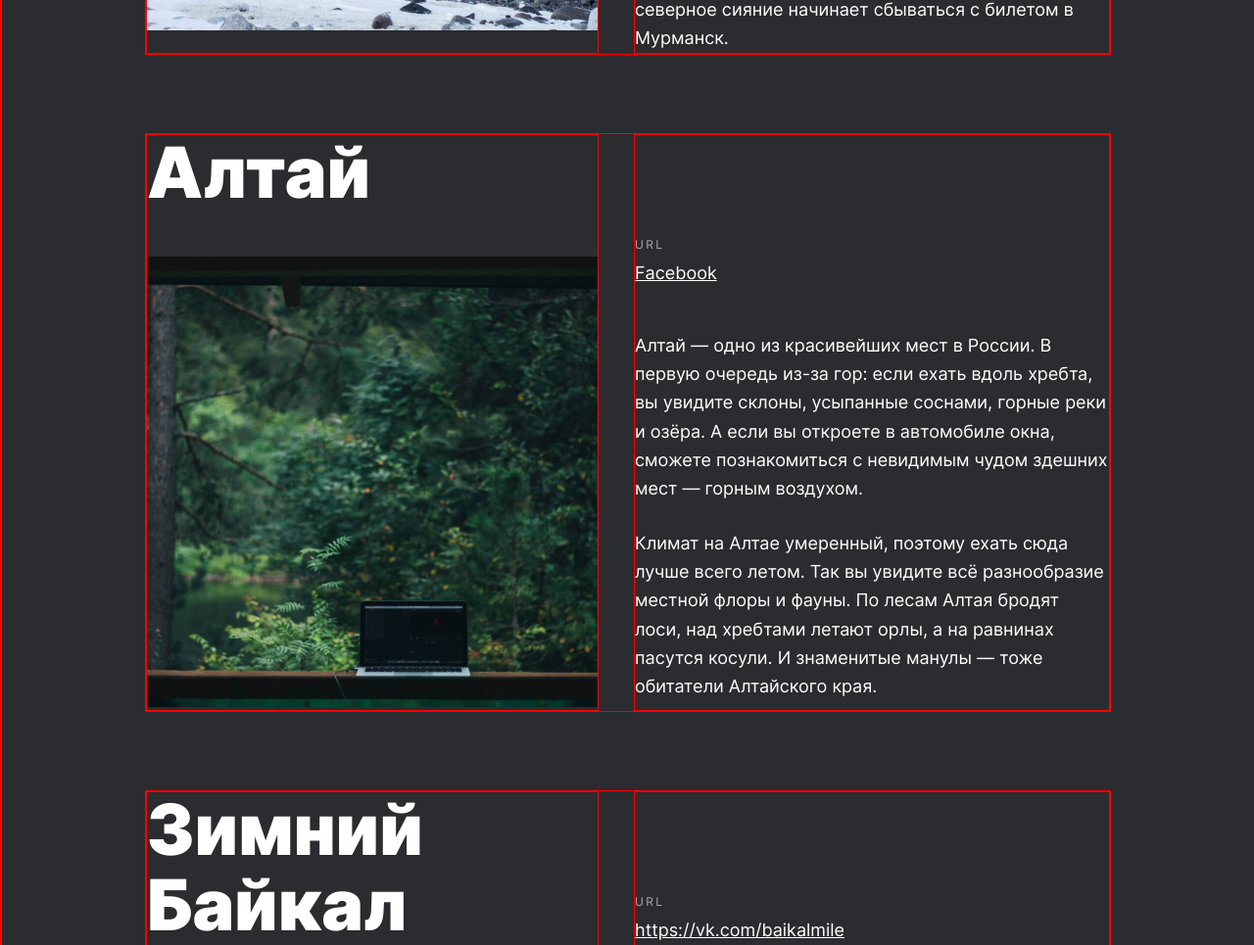
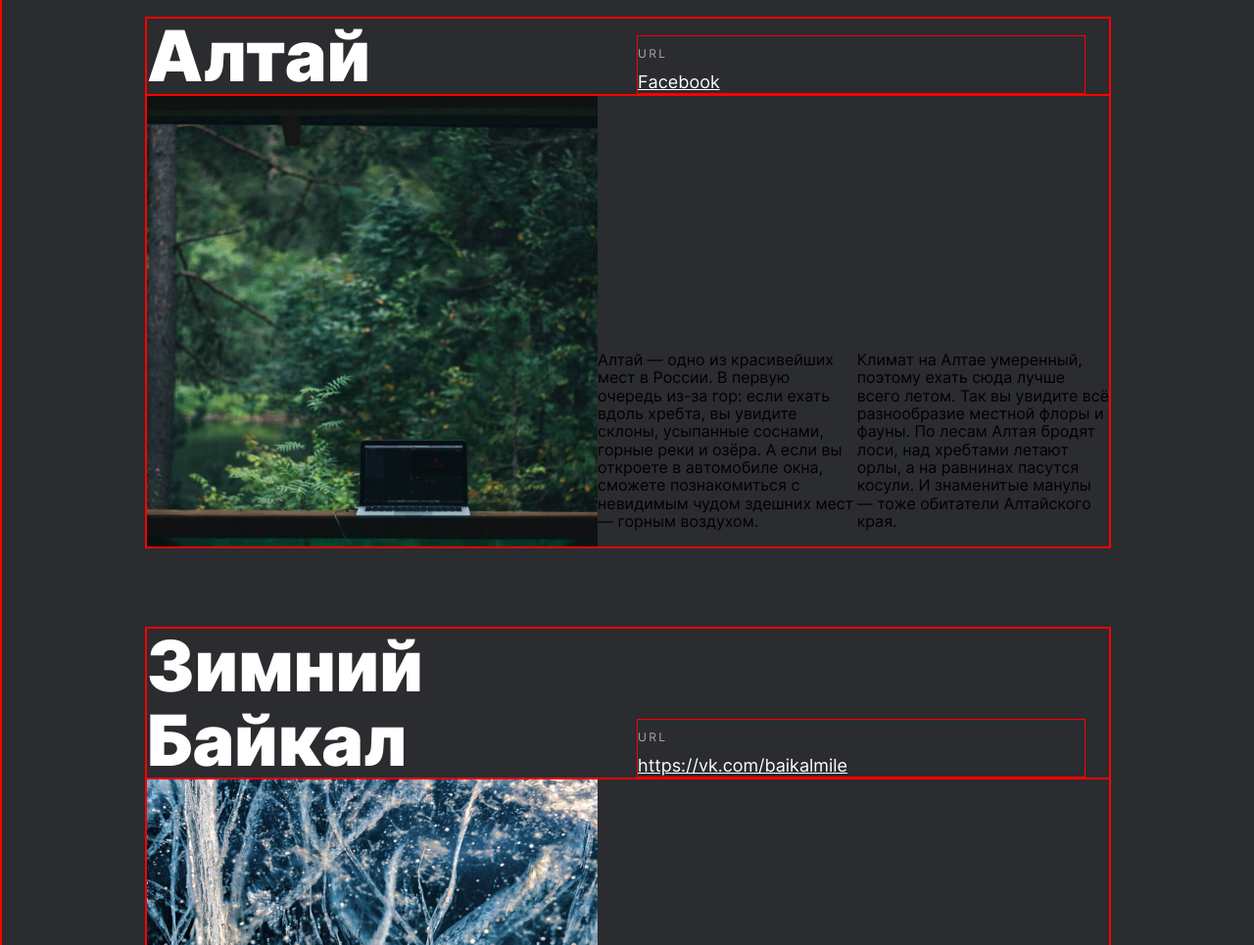
Before and after one commit to RezantsevaYana/russian-travel, a plain HTML site: page index.html in a window 1280 px wide. Shown: the part 3840-4805 px from the top of the page at 98% size. Drawn offline with Linux system fonts and the light colour scheme.

Commit message:
flex places

```diff
--- a/index.html
+++ b/index.html
@@ -90,11 +90,13 @@
                 <div class="card">
                     <div class="card__brief">
                         <h2 class="card__title">Куршская коса</h2>
-                        <img class="card__image" src="./images/place-kosa.jpg" alt="">
+                        <div class="card__website">
+                            <p class="card__url">URL</p>
+                            <a href="http://park-kosa.ru" class="card__link" target="_blank">park-kosa.ru</a>
+                        </div>
                     </div>
                     <div class="card__main-text">
-                        <p class="card__url">URL</p>
-                        <a  href="http://park-kosa.ru" class="card__link" target="_blank">park-kosa.ru</a>
+                        <img class="card__image" src="./images/place-kosa.jpg" alt="">
                         <p class="card__paragraph">Здесь, посреди лесов и песчаных дюн,
                             вы сможете увидеть два водных горизонта — спокойного Куршского залива
                             с одной стороны и подёрнутого рябью волн Балтийского моря с другой.
@@ -107,14 +109,20 @@
                             окуная в спокойствие природы и запах стального, прохладного моря.</p>
                     </div>
                 </div>
+
+
+
                 <div class="card">
                     <div class="card__brief">
                         <h2 class="card__title">Кольский</h2>
-                        <img class="card__image" src="./images/place-kolsky.jpg" alt="Кольский">
+                        <div class="card__website">
+                            <p class="card__url">URL</p>
+                            <a href="https://yourshot.nationalgeographic.com/photos/?keywords=kolskiy"
+                                class="card__link" target="_blank">National Geographic</a>
+                        </div>
                     </div>
                     <div class="card__main-text">
-                        <p class="card__url">URL</p>
-                        <a href="https://yourshot.nationalgeographic.com/photos/?keywords=kolskiy" class="card__link" target="_blank">National Geographic</a>
+                        <img class="card__image" src="./images/place-kolsky.jpg" alt="Кольский">
                         <p class="card__paragraph">Почти весь полуостров находится за Полярным кругом.
                             Саамская тундра, от которой на юг —
                             тайга, а на север — Ледовитый океан, прикидывающийся Баренцевым морем.</p>
@@ -129,11 +137,14 @@
                 <div class="card">
                     <div class="card__brief">
                         <h2 class="card__title">Алтай</h2>
-                        <img class="card__image" src="./images/place-altai.jpg" alt="Алтай">
+                        <div class="card__website">
+                            <p class="card__url">URL</p>
+                            <a href="https://www.facebook.com/vera.bashmakova/posts/10156011613718822"
+                                class="card__link" target="_blank">Facebook</a>
+                        </div>
                     </div>
                     <div class="card__main-text">
-                        <p class="card__url">URL</p>
-                        <a href="https://www.facebook.com/vera.bashmakova/posts/10156011613718822" class="card__link" target="_blank">Facebook</a>
+                        <img class="card__image" src="./images/place-altai.jpg" alt="Алтай">
                         <p class="card__paragraph">Алтай — одно из красивейших мест в России.
                             В первую очередь из-за гор: если ехать вдоль хребта, вы увидите склоны,
                             усыпанные соснами, горные реки и озёра. А если вы откроете в автомобиле окна,
@@ -147,11 +158,14 @@
                 <div class="card">
                     <div class="card__brief">
                         <h2 class="card__title">Зимний Байкал</h2>
-                        <img class="card__image" src="./images/place-winter-baikal.jpg" alt="Зимний Байкал">
+                        <div class="card__website">
+                            <p class="card__url">URL</p>
+                            <a href="https://vk.com/baikalmile" class="card__link"
+                                target="_blank">https://vk.com/baikalmile</a>
+                        </div>
                     </div>
                     <div class="card__main-text">
-                        <p class="card__url">URL</p>
-                        <a href="https://vk.com/baikalmile" class="card__link" target="_blank">https://vk.com/baikalmile</a>
+                        <img class="card__image" src="./images/place-winter-baikal.jpg" alt="Зимний Байкал">
                         <p class="card__paragraph">Всем известен Байкал как крупнейшее озеро
                             в мире. Многие также знают, что это самый большой источник пресной воды
                             и одно из красивейших мест в России.</p>
@@ -166,11 +180,14 @@
                 <div class="card">
                     <div class="card__brief">
                         <h2 class="card__title">Карелия</h2>
-                        <img class="card__image" src="./images/place-karelia.jpg" alt="Карелия">
+                        <div class="card__website">
+                            <p class="card__url">URL</p>
+                            <a href="http://vodlozero.ru" class="card__link" target="_blank">http://vodlozero.ru/</a>
+                        </div>
+
                     </div>
                     <div class="card__main-text">
-                        <p class="card__url">URL</p>
-                        <a href="http://vodlozero.ru" class="card__link" target="_blank">http://vodlozero.ru/</a>
+                        <img class="card__image" src="./images/place-karelia.jpg" alt="Карелия">
                         <p class="card__paragraph">Сибирь заканчивается не на Урале, а в Карелии:
                             образующая тайгу сибирская лиственница не растёт западнее Водлозера.
                             Зато здесь она вымахивает на 30 метров — леса карельских национальных парков из-за
--- a/style.css
+++ b/style.css
@@ -167,36 +167,29 @@
 .card {
     width: 984px;
     display: flex;
+    flex-direction: column;
+}
+
+.card__brief {
+    display: flex;
     flex-direction: row;
-    justify-content: space-between;
+    justify-content: start;
+    align-items: flex-end;
 }
 
 .card__title {
     width: 460px;
-
     font-style: normal;
     font-weight: 900;
     font-size: 72px;
     line-height: 1.06;
     color: #FFFFFF;
-    margin: 0 0 48px;
-}
-
-.card__image {
-    width: 460px;
-    height: 460px;
-    margin: 0;
-}
-
-.card__main-text {
-    display: flex;
-    flex-direction: column;
-    justify-content: start;
-    align-content: end;
+    margin: 0 40px 0 0;
 }
 
 .card__url {
     width: 456px;
+    height: 12px;
 
     font-style: normal;
     font-weight: normal;
@@ -204,36 +197,41 @@
     line-height: 1;
     letter-spacing: 0.2em;
     color: #AAAAAA;
-    margin: 106px 0 0;
 }
 
 .card__link {
     width: 456px;
-
+    height: 22px;
     font-style: normal;
     font-weight: normal;
     font-size: 18px;
     line-height: 1.22;
     text-decoration-line: underline;
     color: #FFFFFF;
-    margin: 12px 0 48px;
 }
 
-.card__paragraph {
-    margin: 0;
-    width: 484px;
-
-    font-style: normal;
-    font-weight: normal;
-    font-size: 18px;
-    line-height: 1.63;
-    color: #FFFFFF;
+.card__main-text {
+    display: flex;
+    flex-direction: row;
+    justify-content: start;
+    align-items: flex-end;
 }
 
-.card__paragraph:last-child {
-    margin-top: 26px;
+.card__image {
+    width: 460px;
+    height: 460px;
+}
 
-}
+
+
+
+
+
+
+
+
+
+
 
 .cover {
     display: flex;
```
